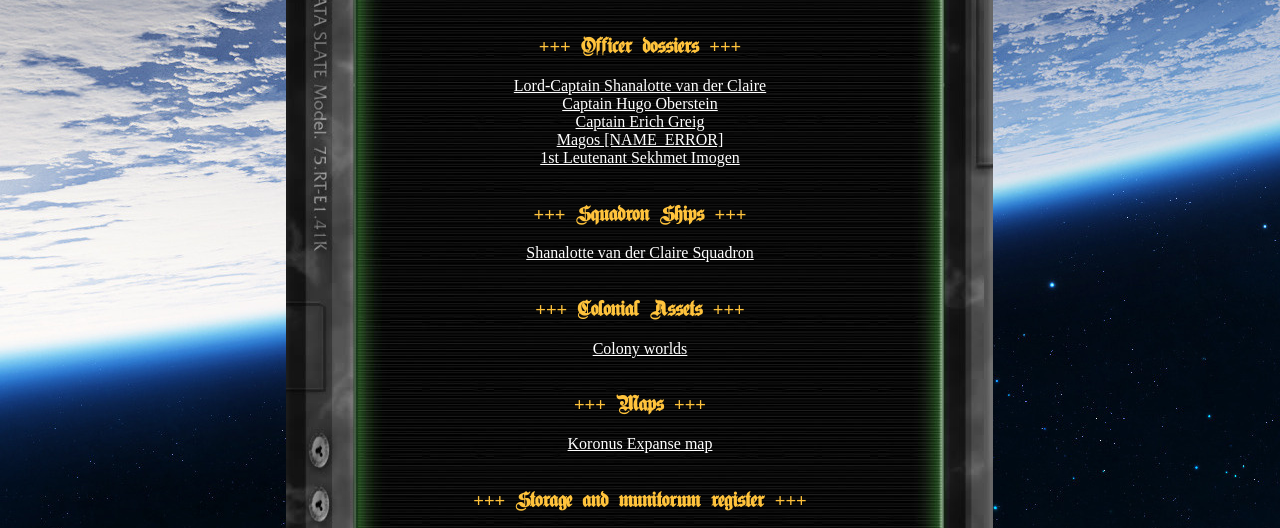
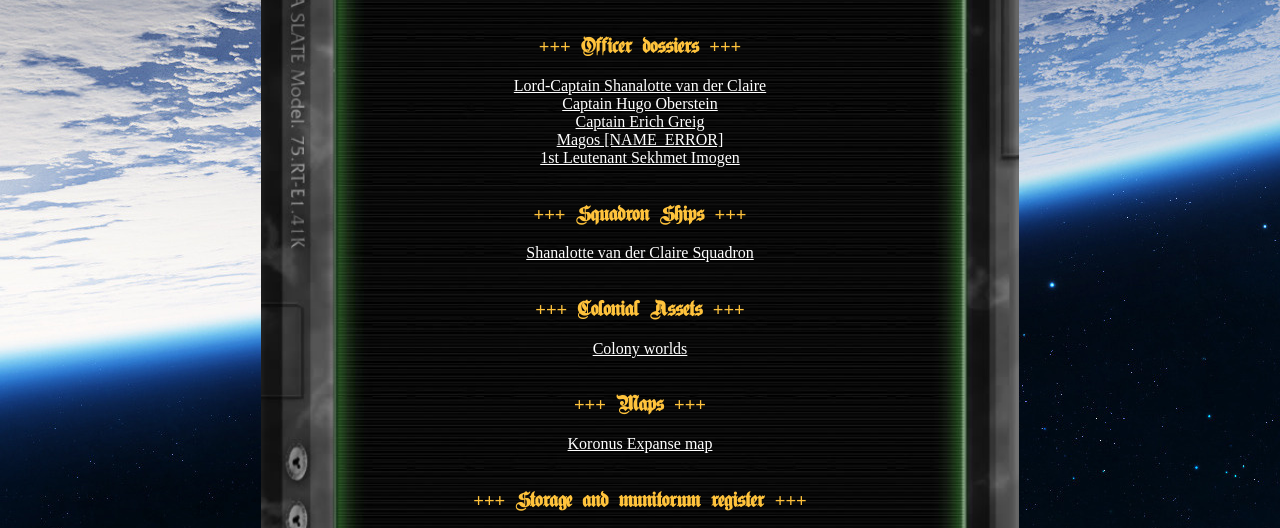
Before and after one commit to roguestars/roguestars.github.io, a plain HTML site: page index.html in a window 1280 px wide. Shown: the part 250-778 px from the top of the page. Drawn offline with Linux system fonts and the light colour scheme.

Commit message:
ResizePic

```diff
--- a/css/main.css
+++ b/css/main.css
@@ -7,6 +7,7 @@
 body {
     background-image: url("pic_planet.jpg");
     background-color: #cccccc;
+
 }
 
 a {
@@ -25,18 +26,21 @@ a:after {
 h1 {
     color: #ffc33c;
     font-family: 'PlainGermanica';
+
 }
 
 h3 {
     color: #ffc33c;
     font-family: 'PlainGermanica';
+
 }
 
 .main {
 	background-image: url("slate.jpg");
+
 	 background-position: center;
     background-repeat: no-repeat;
-	background-size: 100%
+	background-size: cover;
     background-color: #000000;
     color: #ffffff;
     text-align: center;
--- a/index.html
+++ b/index.html
@@ -10,11 +10,13 @@
       <h1>Rogue Stars</h1>
       <br>
       <h3>+++ Officer dossiers +++</h3>
+	  <span>
         <a href="https://docs.google.com/document/d/1gVIx6nIqKTLLSr_RPsiX0SPl24S6Dmm13Wd2UyVtMpY/edit" target="_blank">Lord-Captain Shanalotte van der Claire</a>
         <a href="https://docs.google.com/document/d/1_EhoKsGImGmqBiKwWNnbP5rtRJsDUoUnAaWnSYDujcM/edit" target="_blank">Captain Hugo Oberstein</a>
         <a href="" target="_blank">Captain Erich Greig</a>
         <a href="" target="_blank">Magos [NAME_ERROR]</a>
         <a href="https://docs.google.com/document/d/1a5pAV7j350znzJxV5d-semhzmy1iDhpgA9gPWl8zptk/edit" target="_blank">1st Leutenant Sekhmet Imogen</a>
+		</span>
         <br>
       <h3>+++ Squadron Ships +++</h3>
         <a href="https://docs.google.com/spreadsheets/d/1utb7SK3bdJhJawtnJVlgO_ZY0PvHQx0HGp3uCFDkH6k/edit#gid=2078850104" target="_blank">Shanalotte van der Claire Squadron</a>
```
